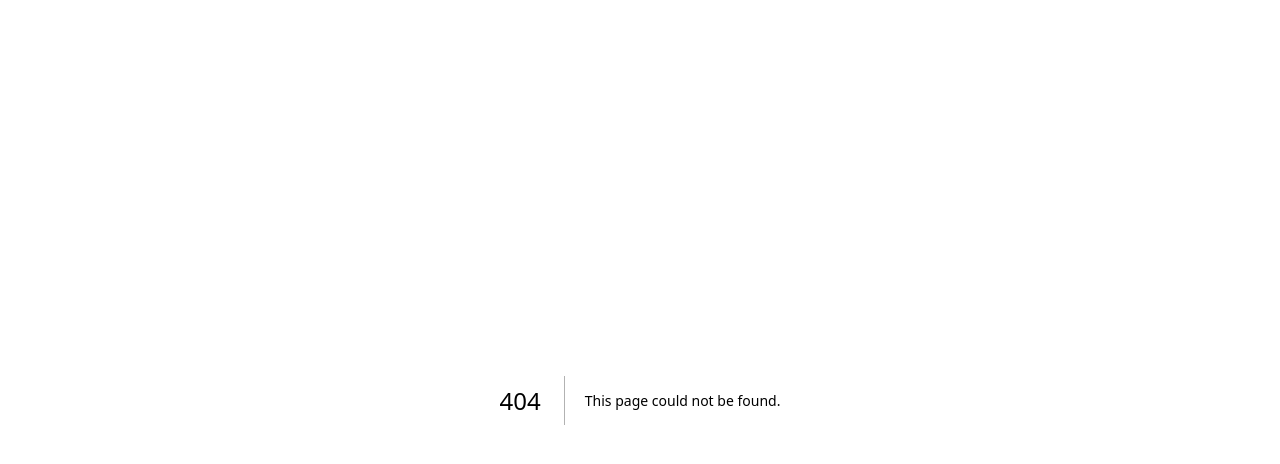
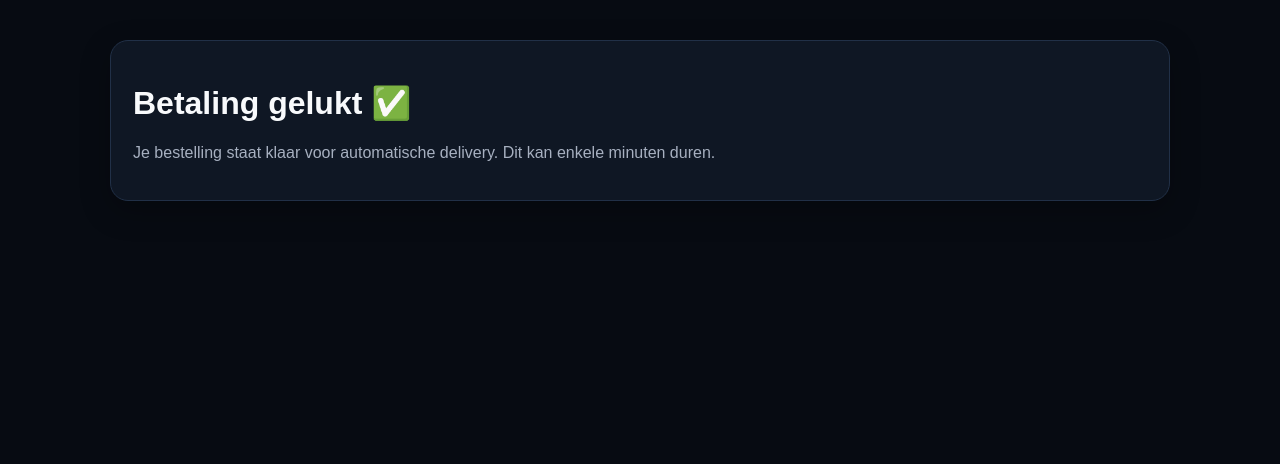
Before and after one commit to Jv420/Fivemdelfzijlrpstore, a Next.js app: page /success in a window 1280 px wide. Before the commit this address had no page. Shown: the top 464 px of the page. Built offline with nearby package versions, Linux system fonts and the light colour scheme.

Commit message:
Add success page

```diff
--- /dev/null
+++ b/app/success/page.tsx
@@ -0,0 +1,10 @@
+export default function SuccessPage() {
+  return (
+    <main className="wrap">
+      <div className="card">
+        <h1>Betaling gelukt ✅</h1>
+        <p className="muted">Je bestelling staat klaar voor automatische delivery. Dit kan enkele minuten duren.</p>
+      </div>
+    </main>
+  );
+}
```
